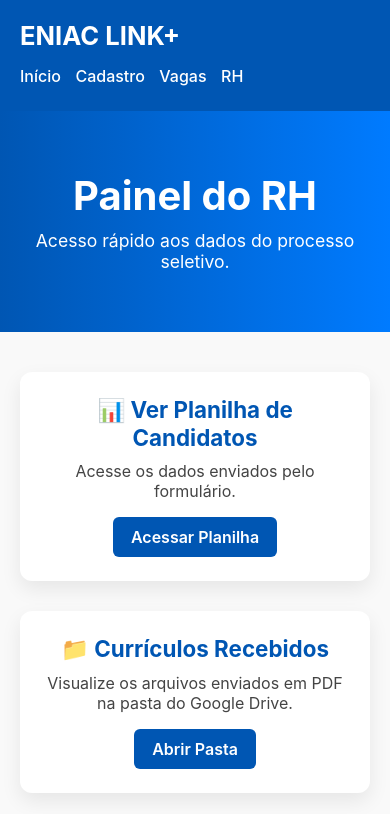
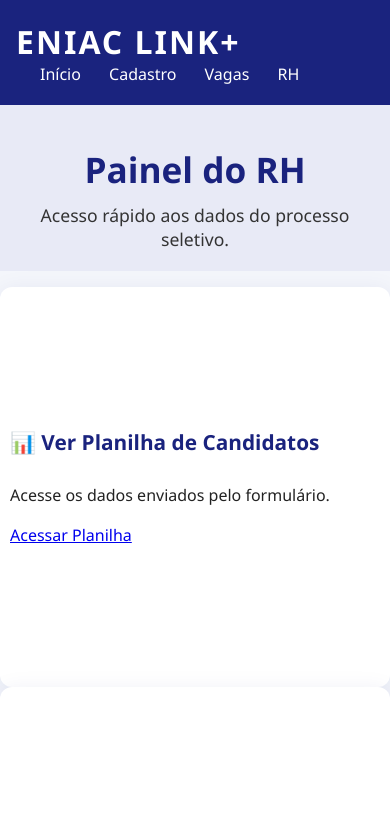
Before and after one commit to Leonardoprog1/projeto-esteira1, a plain HTML site: page admin.html in a window 390 px wide. Shown: the top 814 px of the page. Drawn offline with Linux system fonts and the light colour scheme.

Commit message:
Update styleadmin.css

```diff
--- a/styleadmin.css
+++ b/styleadmin.css
@@ -1,4 +1,4 @@
-/* Reset e base */
+/* Reset básico */
 * {
   margin: 0;
   padding: 0;
@@ -6,136 +6,159 @@
 }
 
 body {
-  font-family: 'Inter', sans-serif;
-  background-color: #f9f9f9;
-  color: #333;
+  font-family: 'Segoe UI', Arial, sans-serif;
+  background: #f4f6fb;
+  color: #222;
+  min-height: 100vh;
 }
 
 /* Header */
 header {
-  background-color: #0056b3;
-  padding: 20px;
-  color: white;
+  background: #1a237e;
+  color: #fff;
+  padding: 20px 0;
+  box-shadow: 0 2px 8px rgba(0,0,0,0.05);
 }
 
 header .container {
+  max-width: 1100px;
+  margin: 0 auto;
   display: flex;
+  align-items: center;
   justify-content: space-between;
-  align-items: center;
-  flex-wrap: wrap;
 }
 
 header h2 {
-  font-size: 1.6rem;
+  font-size: 2rem;
+  letter-spacing: 2px;
 }
 
 nav a {
-  color: white;
-  margin-left: 20px;
+  color: #fff;
   text-decoration: none;
+  margin-left: 24px;
   font-weight: 500;
-  font-size: 1rem;
+  transition: color 0.2s;
 }
 
 nav a:hover {
-
   color: #ffb300;
 }
 
-/* Hero section */
+/* Hero Section */
 .hero {
-  background: linear-gradient(to right, #0056b3, #007bff);
-  color: white;
-  padding: 60px 20px;
   text-align: center;
+  padding: 40px 20px 20px 20px;
+  background: #e8eaf6;
 }
 
 .hero h1 {
-  font-size: 2.5rem;
+  font-size: 2.2rem;
   margin-bottom: 10px;
+  color: #1a237e;
 }
 
 .hero p {
   font-size: 1.1rem;
+  color: #333;
 }
 
-/* Cards container */
+/* Formulário */
 .cards {
   display: flex;
-  flex-direction: column;
+  justify-content: center;
   align-items: center;
-  gap: 30px;
-  padding: 40px 20px;
+  padding: 30px 0;
 }
 
-/* Card individual */
 .card {
-  background: white;
+  background: #fff;
   border-radius: 12px;
-  padding: 24px;
+  box-shadow: 0 4px 24px rgba(26,35,126,0.08);
+  padding: 32px 24px;
   width: 100%;
   max-width: 500px;
-  box-shadow: 0 8px 20px rgba(0, 0, 0, 0.08);
-  text-align: center;
-}
-
-.card:hover {
-    box-shadow: 0 8px 32px rgba(26, 35, 126, 0.15);
-    border-color: #ffb300;
+  min-height: 400px; /* altura mínima para todos ficarem iguais */
+  display: flex;
+  flex-direction: column;
+  gap: 18px;
+  align-items: stretch; /* garante que todos inputs ocupem a largura */
+  justify-content: center;
+  box-sizing: border-box;
 }
 
 .card h3 {
-  font-size: 1.4rem;
-  color: #0056b3;
+  color: #1a237e;
   margin-bottom: 10px;
+  font-size: 1.3rem;
 }
 
-.card p {
-  margin-bottom: 16px;
-  font-size: 1rem;
-  color: #444;
+/* Padronize todos os inputs, textarea e botão */
+.card input,
+.card textarea,
+.card button {
+  width: 100%;
+  box-sizing: border-box;
 }
 
-.card a {
-  display: inline-block;
-  background-color: #0056b3;
-  color: white;
-  padding: 10px 18px;
+.card input,
+.card textarea {
+  padding: 12px;
+  border: 1px solid #c5cae9;
   border-radius: 6px;
-  text-decoration: none;
-  font-weight: 600;
-  transition: background-color 0.3s;
+  font-size: 1rem;
+  outline: none;
+  transition: border 0.2s;
 }
 
-.card a:hover {
-  background-color: linear-gradient(90deg, #ffb300 60%, #ffd54f 100%) ;
-   color: #ffb300;
-   transform: translateY(-2px) scale(1.03);
+.card input:focus,
+.card textarea:focus {
+  border-color: #1a237e;
+}
+
+.card label {
+  font-size: 1rem;
+  color: #333;
+  margin-bottom: 4px;
+}
+
+.button {
+  background: #1a237e;
+  color: #fff;
+  border: none;
+  padding: 14px 0;
+  border-radius: 6px;
+  font-size: 1.1rem;
+  font-weight: bold;
+  cursor: pointer;
+  transition: background 0.2s;
+}
+
+.button:hover {
+  background: #3949ab;
 }
 
 /* Footer */
 footer {
-  background: #f0f0f0;
-  padding: 20px;
+  background: #1a237e;
+  color: #fff;
   text-align: center;
-  font-size: 0.9rem;
-  color: #333;
+  padding: 18px 0;
+  margin-top: 40px;
+  font-size: 1rem;
 }
 
-/* Responsivo */
-@media (max-width: 600px) {
+/* Responsividade */
+@media (max-width: 700px) {
   header .container {
     flex-direction: column;
     align-items: flex-start;
+    padding: 0 16px;
   }
-
-  nav {
-    margin-top: 10px;
+  .card {
+    padding: 20px 10px;
   }
-
-  nav a {
-    margin: 5px 10px 5px 0;
-    display: inline-block;
+  .cards {
+    padding: 16px 0;
   }
-
 }
```
